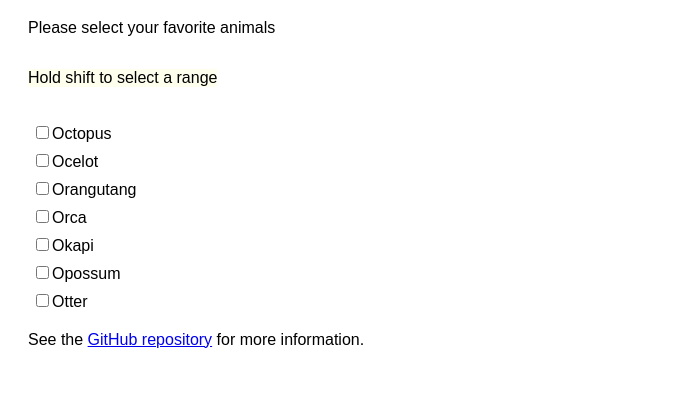
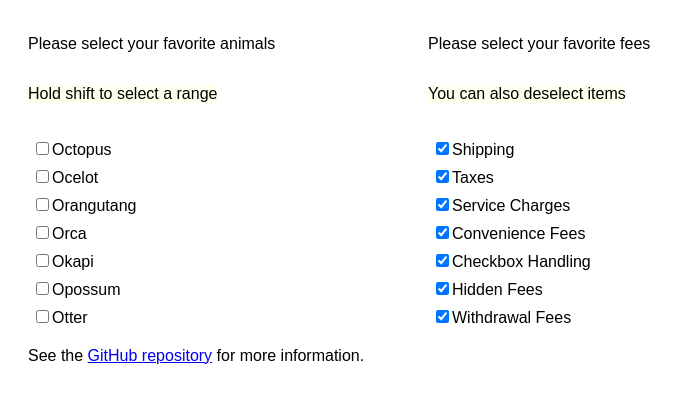
Before and after one commit to adamsanderson/checkbox-range, a plain HTML site: page index.html in a window 1280 px wide. Shown: the part 89-492 px from the top of the page, without its empty margins (0-685 px from the left). Drawn offline with Linux system fonts and the light colour scheme.

Commit message:
Update readme and example.

```diff
--- a/index.html
+++ b/index.html
@@ -18,6 +18,11 @@
         display: inline-block;
       }
 
+      .example {
+        width: 400px;
+        float: left;
+      }
+
       .check-list {
         margin: 1em 0;
       }
@@ -27,10 +32,15 @@
         padding: 0.25em;
       }
 
+      footer {
+        clear: left;
+      }
+
     </style>
   </head>
   <body>
     <h1>Checkbox Range</h1>
+    <div class='example'>
       <p>Please select your favorite animals</p>
       <p class='hint'>Hold shift to select a range</p>
       <div class='check-list'>
@@ -42,6 +52,21 @@
         <label class='check-row'><input type='checkbox'/>Opossum</label>
         <label class='check-row'><input type='checkbox'/>Otter</label>
       </div>
+    </div>
+
+    <div class='example'>
+      <p>Please select your favorite fees</p>
+      <p class='hint'>You can also deselect items</p>
+      <div class='check-list'>
+        <label class='check-row'><input type='checkbox' checked='checked'/>Shipping</label>
+        <label class='check-row'><input type='checkbox' checked='checked'/>Taxes</label>
+        <label class='check-row'><input type='checkbox' checked='checked'/>Service Charges</label>
+        <label class='check-row'><input type='checkbox' checked='checked'/>Convenience Fees</label>
+        <label class='check-row'><input type='checkbox' checked='checked'/>Checkbox Handling</label>
+        <label class='check-row'><input type='checkbox' checked='checked'/>Hidden Fees</label>
+        <label class='check-row'><input type='checkbox' checked='checked'/>Withdrawal Fees</label>
+      </div>
+    </div>
 
     <footer>
       See the <a href='https://github.com/adamsanderson/checkbox-range/'>GitHub repository</a> for more information.
@@ -49,9 +74,11 @@
     <script src="build/build.js" type="text/javascript" charset="utf-8"></script>
     <script>
       var checkboxRange = require('checkbox-range');
-      var list = document.querySelector('.check-list');
+      var lists = document.querySelectorAll('.check-list');
 
-      checkboxRange(list);
+      for (var i=0; i < lists.length; i++) {
+        checkboxRange(lists[i]);
+      }
     </script>
   </body>
 </html>
```
Also changed, not shown: 1 other file. Lines whose indentation alone changed are shown as unchanged.
